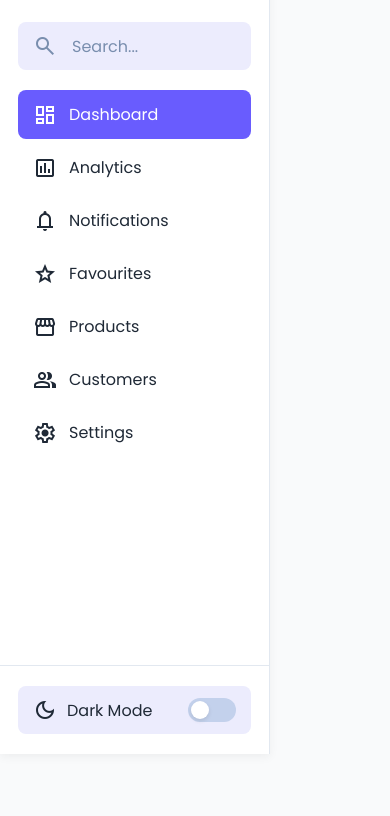
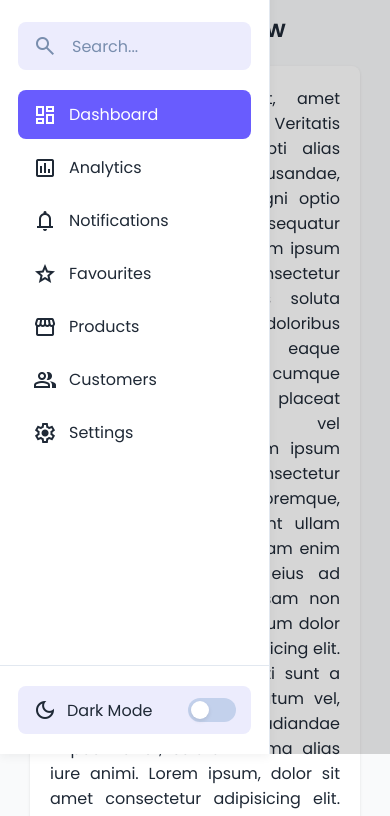
Before and after one commit to Far-Davari/Sidebar, a plain HTML site: page index.html in a window 390 px wide. Shown: the part 90-906 px from the top of the page. Before the commit the page ends 844 px from the top, so only its background shows below. Drawn offline with nearby package versions, Linux system fonts and the light colour scheme.

Commit message:
Add content in the main part.

```diff
--- a/index.html
+++ b/index.html
@@ -19,6 +19,7 @@
       </button>
     </nav>
 
+    <div class="container">
       <aside class="sidebar">
         <!-- Sidebar header -->
         <header class="sidebar-header">
@@ -86,7 +87,9 @@
         <div class="sidebar-footer">
           <button class="theme-toggle">
             <div class="theme-label">
-            <span class="theme-icon material-symbols-outlined">dark_mode</span>
+              <span class="theme-icon material-symbols-outlined"
+                >dark_mode</span
+              >
               <span class="theme-text">Dark Mode</span>
             </div>
             <div class="theme-toggle-track">
@@ -96,6 +99,33 @@
         </div>
       </aside>
 
+      <div class="main-content">
+        <h1 class="page-title">Dashboard Overview</h1>
+        <p class="card">
+          Lorem ipsum dolor sit, amet consectetur adipisicing elit. Veritatis
+          earum aut quam corrupti alias quisquam atque. Recusandae, itaque ea.
+          Hic dicta magni optio illum neque eos consequatur aliquam itaque quod.
+          Lorem ipsum dolor sit amet consectetur adipisicing elit. Corporis
+          soluta mollitia, quae non doloribus dignissimos officiis eaque
+          molestiae molestias cumque harum optio. Sed, nam placeat recusandae
+          saepe vel consequuntur dicta! Lorem ipsum dolor sit amet, consectetur
+          adipisicing elit. Doloremque, aliquam, placeat provident ullam dolorum
+          sapiente laboriosam enim tempora voluptas quia, eius ad deleniti nulla
+          laborum ipsam non illum optio odio! Lorem ipsum dolor sit amet
+          consectetur adipisicing elit. Perferendis odit at deleniti sunt a
+          voluptatum? Nam voluptatum vel, ea fuga sed iusto repudiandae impedit
+          error, soluta minima alias iure animi. Lorem ipsum, dolor sit amet
+          consectetur adipisicing elit. Quod unde commodi tempora assumenda
+          fugit dignissimos ipsam quo libero officia accusantium quisquam odio,
+          natus debitis perferendis quam temporibus ipsum nulla aperiam?Lorem
+          ipsum dolor sit amet consectetur adipisicing elit. Quo officiis eos,
+          laboriosam accusantium rerum minima animi quod pariatur atque rem
+          nulla corporis reprehenderit illo recusandae error quae maiores alias
+          expedita?
+        </p>
+      </div>
+    </div>
+
     <script src="./script.js"></script>
   </body>
 </html>
--- a/style.css
+++ b/style.css
@@ -282,7 +282,47 @@ body.dark-theme .theme-toggle-track .theme-toggle-indicator {
   position: unset;
 }
 
+.container {
+  display: flex;
+}
+
+.container .main-content {
+  flex: 1;
+  padding: 30px;
+  color: var(--color-text-primary);
+}
+
+.main-content .page-title {
+  font-size: 1.5rem;
+  font-weight: 600;
+  margin-bottom: 20px;
+}
+
+.main-content .card {
+  border-radius: 8px;
+  padding: 20px;
+  text-align: justify;
+  background-color: var(--color-bg-sidebar);
+  box-shadow: 0 1px 3px rgba(0, 0, 0, 0.1);
+}
+
 @media (max-width: 768px) {
+  body::before {
+    content: "";
+    position: fixed;
+    inset: 0;
+    z-index: 10;
+    opacity: 0;
+    pointer-events: none;
+    background: rgba(0, 0, 0, 0.16);
+    transition: 0.4s ease;
+  }
+
+  body:has(.sidebar:not(.collapsed))::before {
+    opacity: 1;
+    pointer-events: auto;
+  }
+
   .site-nav {
     display: block;
   }
```
Lines whose indentation alone changed are shown as unchanged.
